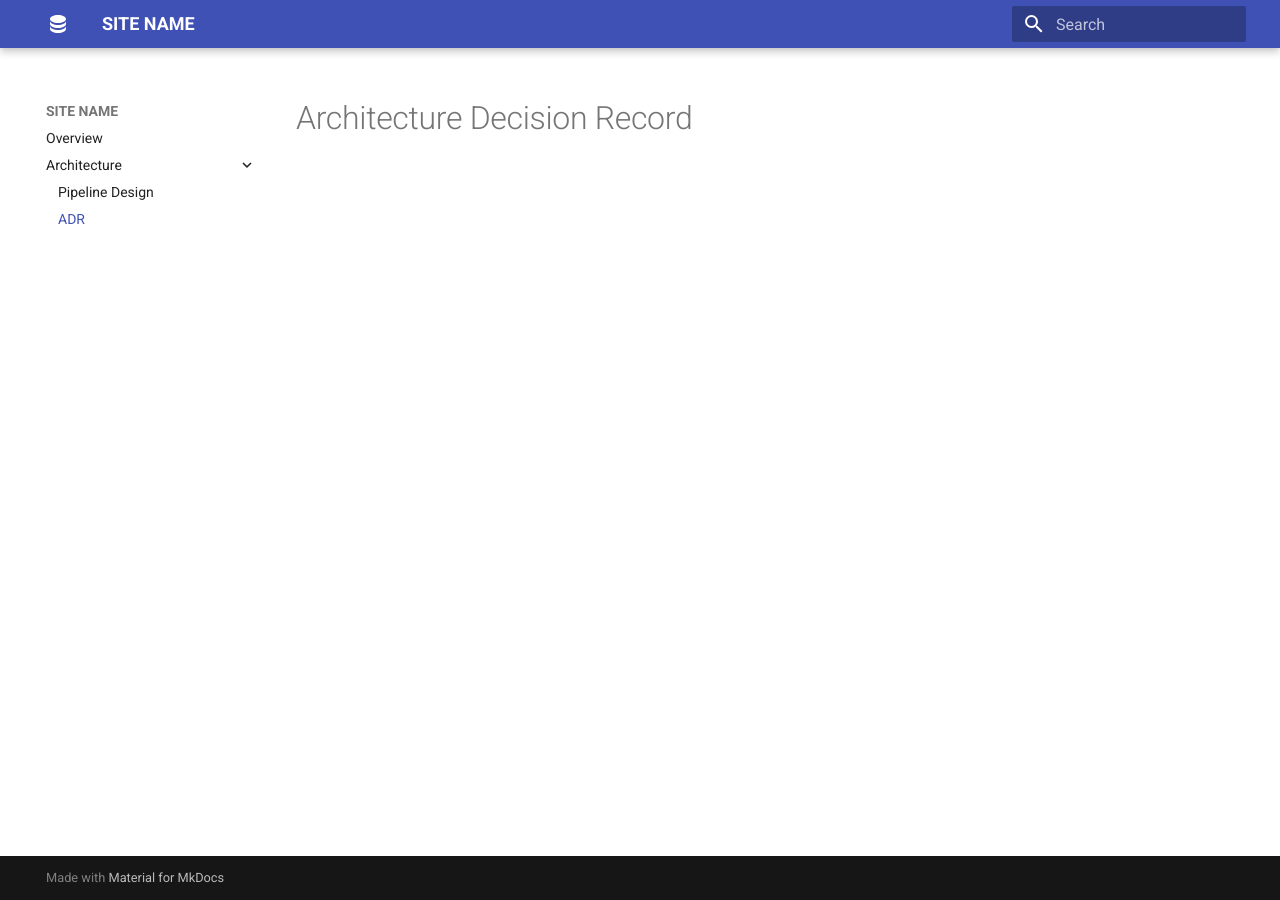
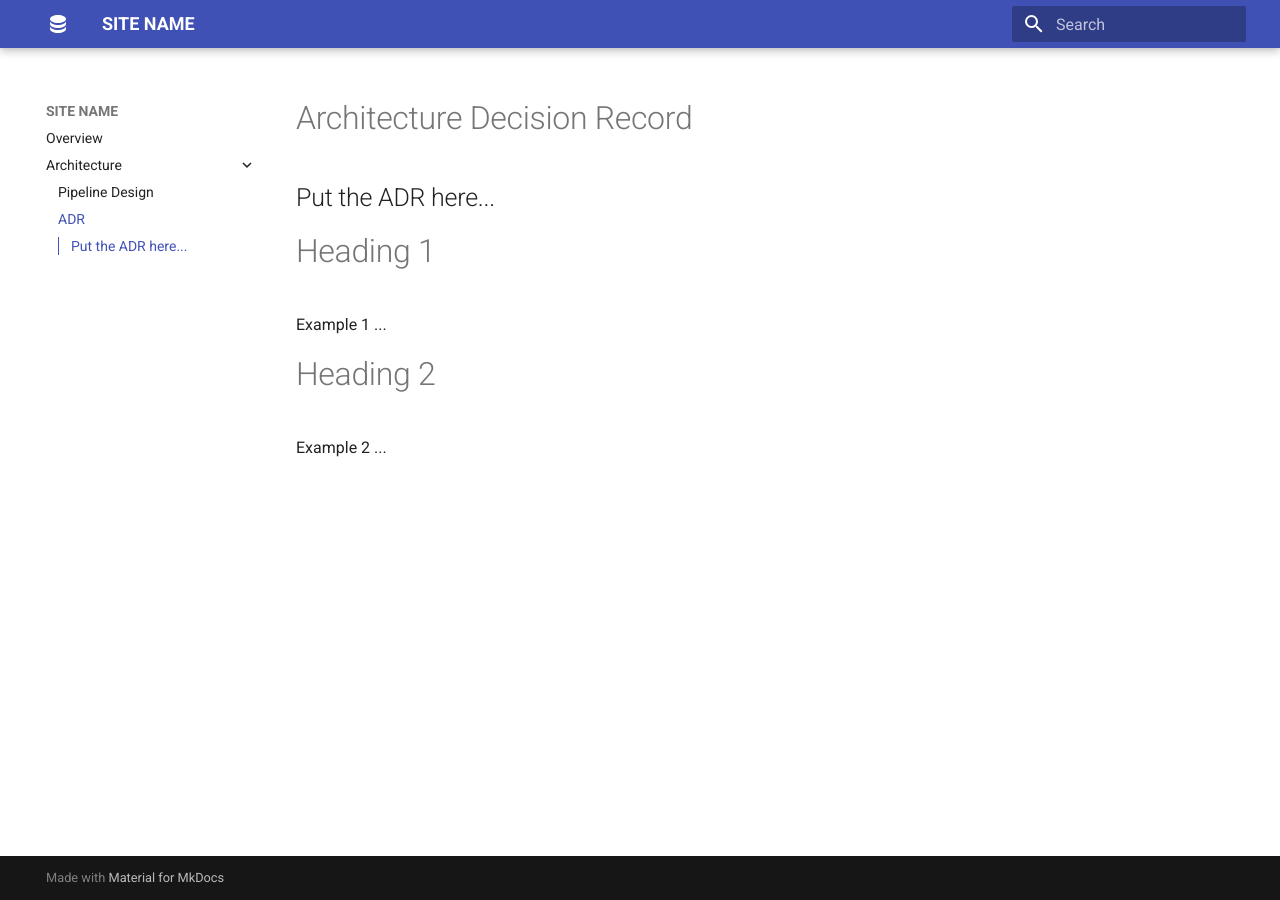
Before and after one commit to DC2-CJH/QA-library-pipeline, an MkDocs documentation site: the page built from docs/architecture/adr.md, in a window 1280 px wide. Built offline with MkDocs 1.6.1 and Material for MkDocs 9.7.7, drawn with Linux system fonts in a browser that asks for light colours.

Commit message:
Add MK docs to repo

```diff
--- a/docs/architecture/adr.md
+++ b/docs/architecture/adr.md
@@ -1 +1,11 @@
 # Architecture Decision Record
+Put the ADR here...
+---
+
+# Heading 1
+
+Example 1 ...
+
+# Heading 2
+
+Example 2 ...
```
